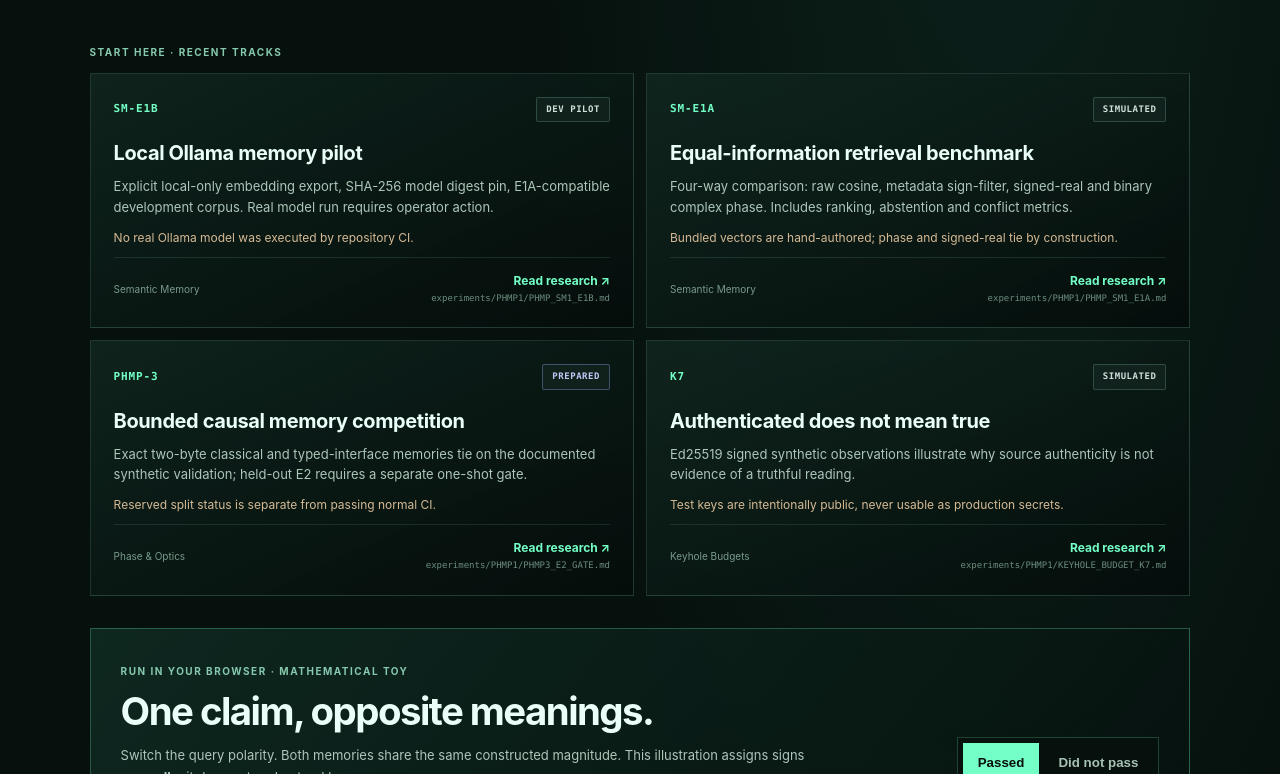
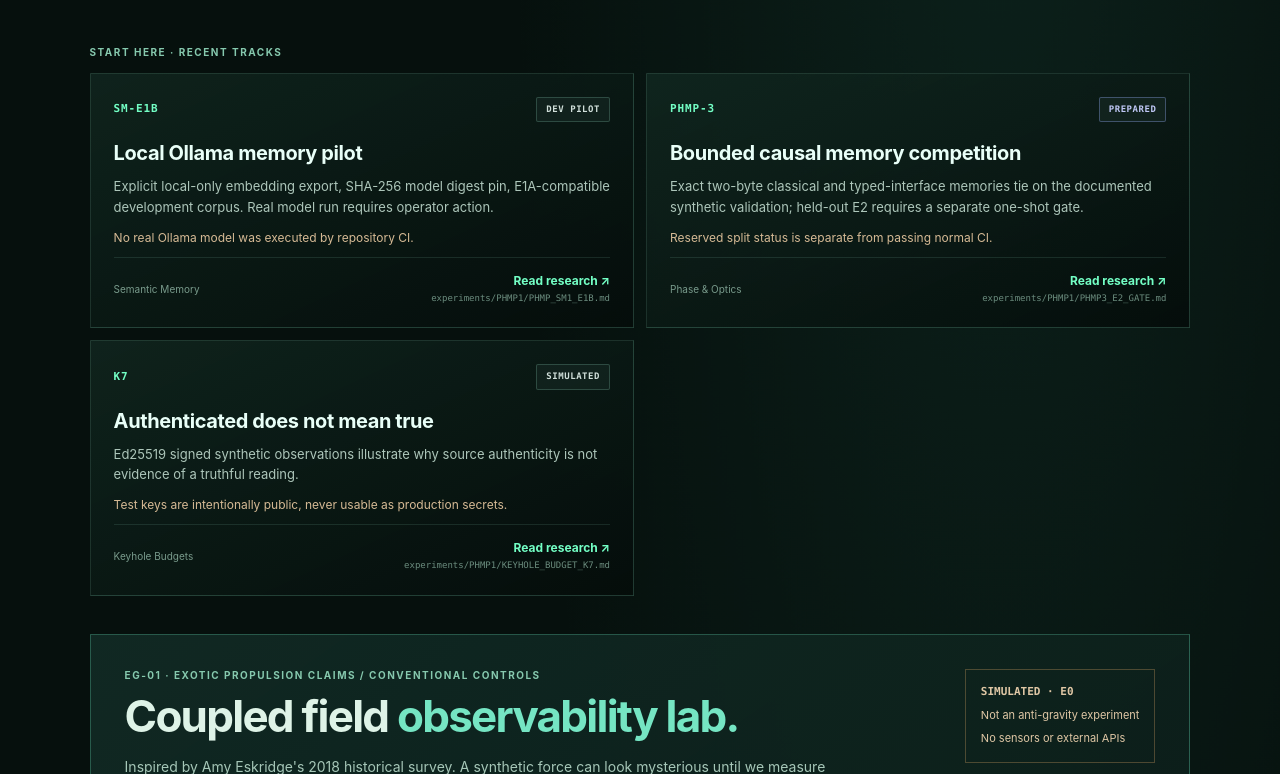
Before and after one commit to MichaelWave369/NestedBubbleGear, a React (Vite) app: page / in a window 1280 px wide. Shown: the part 1966-2740 px from the top of the page. Built offline with nearby package versions, Linux system fonts and the light colour scheme.

Commit message:
feat(eg01): surface controlled field study in Research Atlas and CI

```diff
--- a/src/ResearchAtlas.jsx
+++ b/src/ResearchAtlas.jsx
@@ -1,8 +1,9 @@
 import { useMemo, useState } from 'react'
 import { findResearch, RESEARCH_CATEGORIES, RESEARCH_STATUS, RESEARCH_TRACKS } from './researchAtlasData.js'
+import EG01Lab from './EG01Lab.jsx'
 import './researchAtlas.css'
 
-const PINNED = ['SM-E1B','SM-E1A','PHMP-3','K7']
+const PINNED = ['EG-01','SM-E1B','PHMP-3','K7']
 function SourceLink({ track, children = 'Read research ↗' }) {
   return <a className="research-link" href={track.url} target="_blank" rel="noopener noreferrer">
     {children}<span className="research-link-path">{track.path}</span>
@@ -96,6 +97,7 @@
     <div className="research-feature-grid">
       {pinned.map(track=><TrackCard key={track.id} track={track} />)}
     </div>
+    <EG01Lab />
     <PolarityToy />
     <div className="research-browser-head">
       <div>
```
